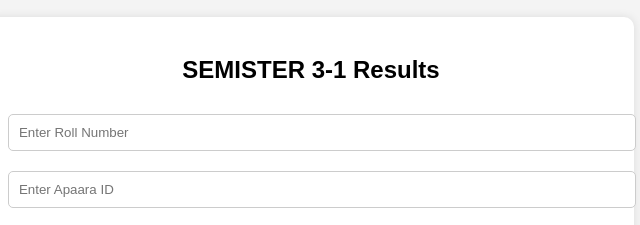
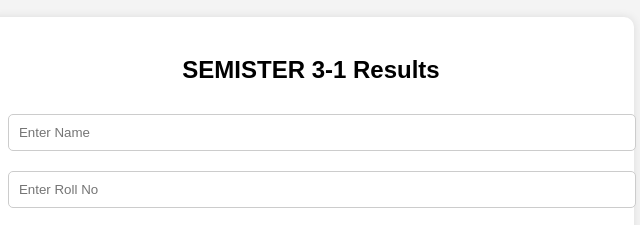
Before and after one commit to SDES-COLLEGE/login, a plain HTML site: page index.html in a window 1280 px wide. Shown: the part 224-449 px from the top of the page, 329-969 px from the left. Drawn offline with Linux system fonts and the light colour scheme.

Commit message:
Update index.html

```diff
--- a/index.html
+++ b/index.html
@@ -50,8 +50,8 @@
     <div class="login-container">
         <h2>SEMISTER 3-1 Results</h2>
         <form id="loginForm">
-            <input type="text" name="rollnumber" placeholder="Enter Roll Number" required>
-            <input type="text" name="apaaraid" placeholder="Enter Apaara ID" required>
+            <input type="text" name="name" placeholder="Enter Name" required>
+            <input type="text" name="rollnumber" placeholder="Enter Roll No" required>
             <select name="branch" required>
                 <option value="">Select Branch</option>
                 <option value="CSE">CSE</option>
```
